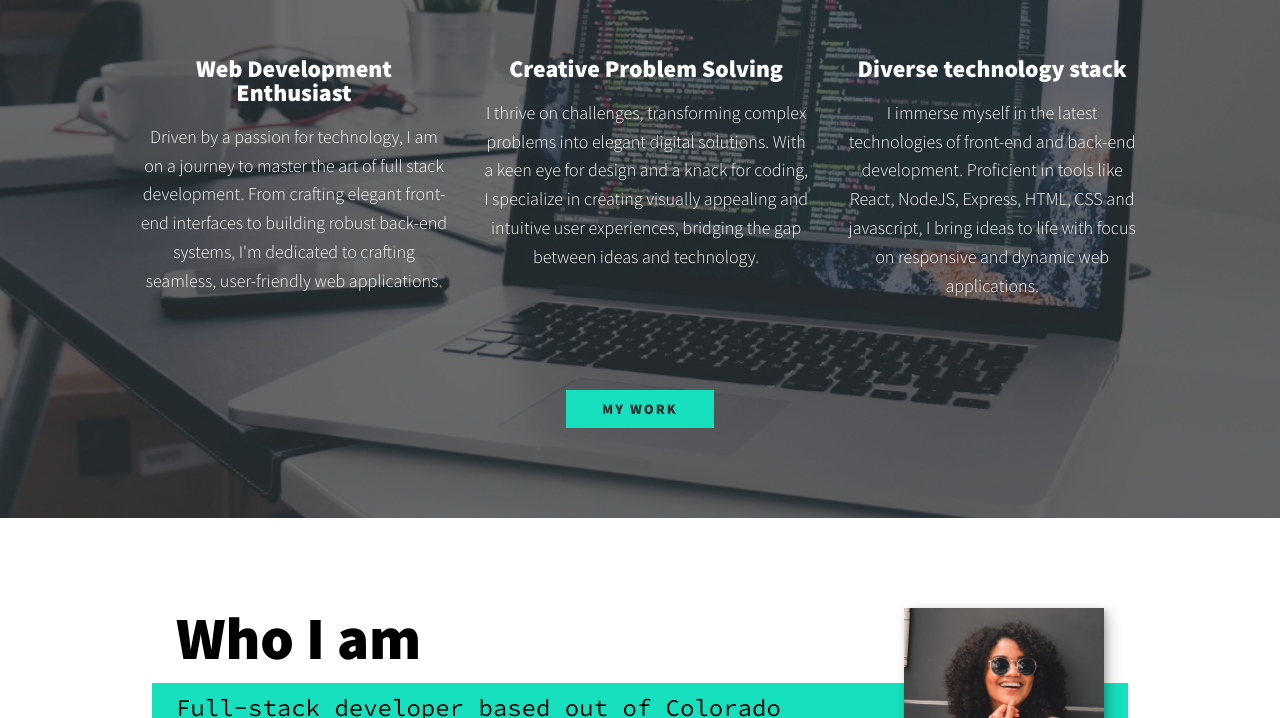
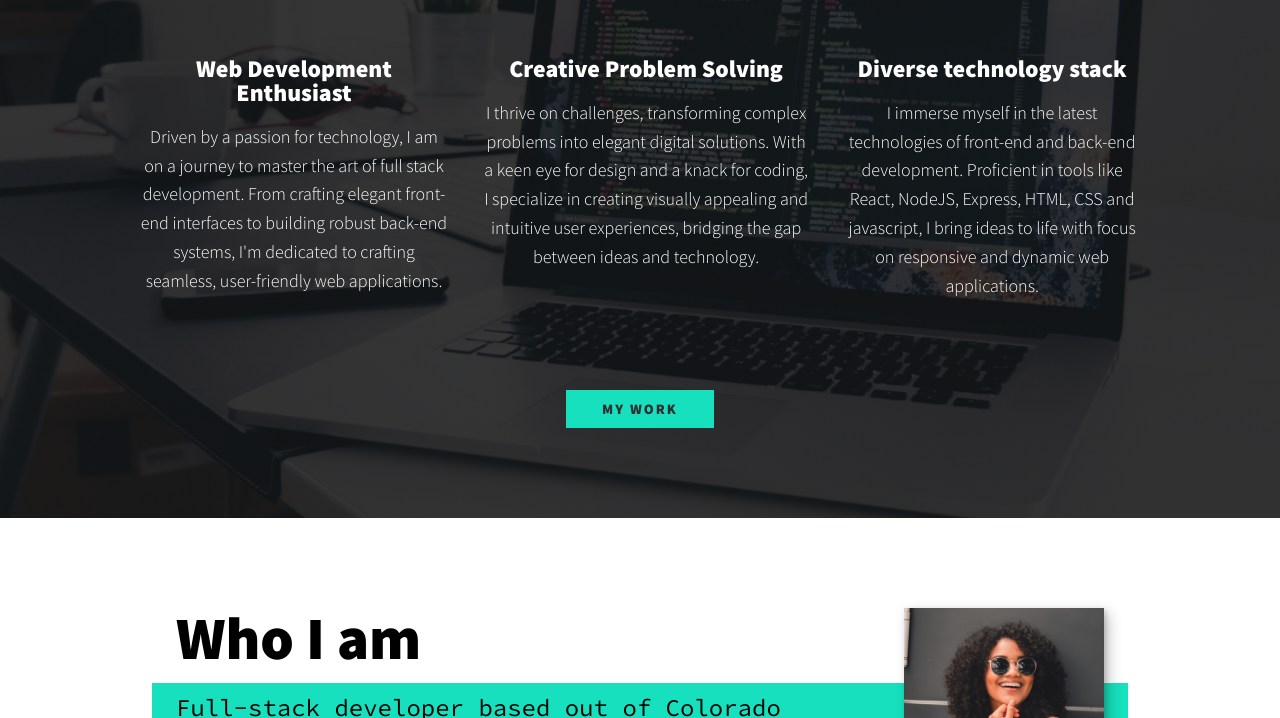
Before and after one commit to DevinCookcs/Portfolio, a plain HTML site: page index.html in a window 1280 px wide. Shown: the part 673-1391 px from the top of the page. Drawn offline with nearby package versions, Linux system fonts and the light colour scheme.

Commit message:
added linear gradient on background in services

```diff
--- a/style.css
+++ b/style.css
@@ -298,7 +298,8 @@ h3 {
 
 .my-services {
     background-color: var(--clr-dark);
-    background-image: url(../img/services-bg.jpg);
+    background-image: linear-gradient(rgba(0, 0, 0, 0.5), rgba(0, 0, 0, 0.5)),
+    url(../img/services-bg.jpg);
     background-size: cover;
     /* background-blend-mode: multiply; */
     color: var(--clr-light);
```
